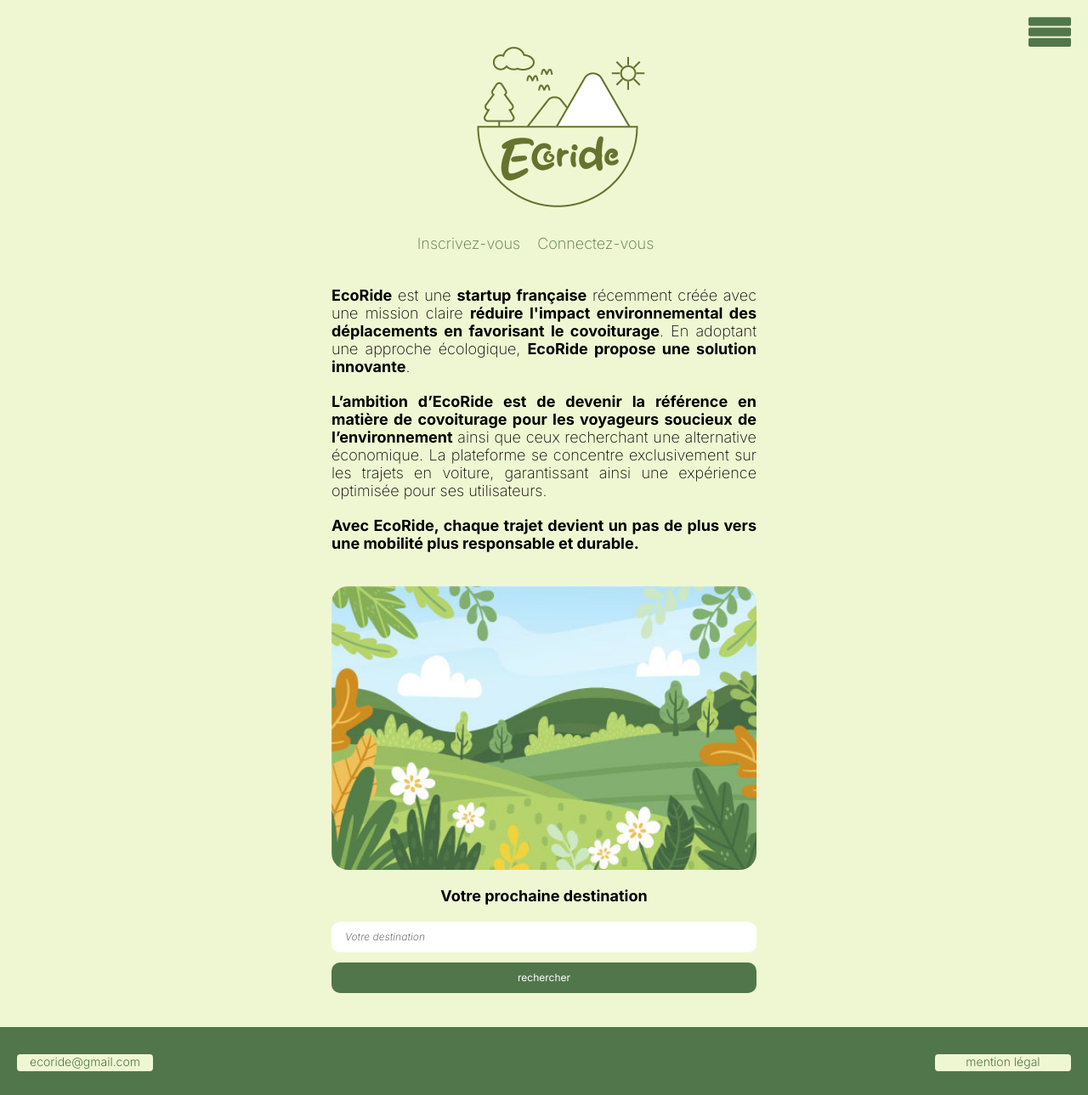
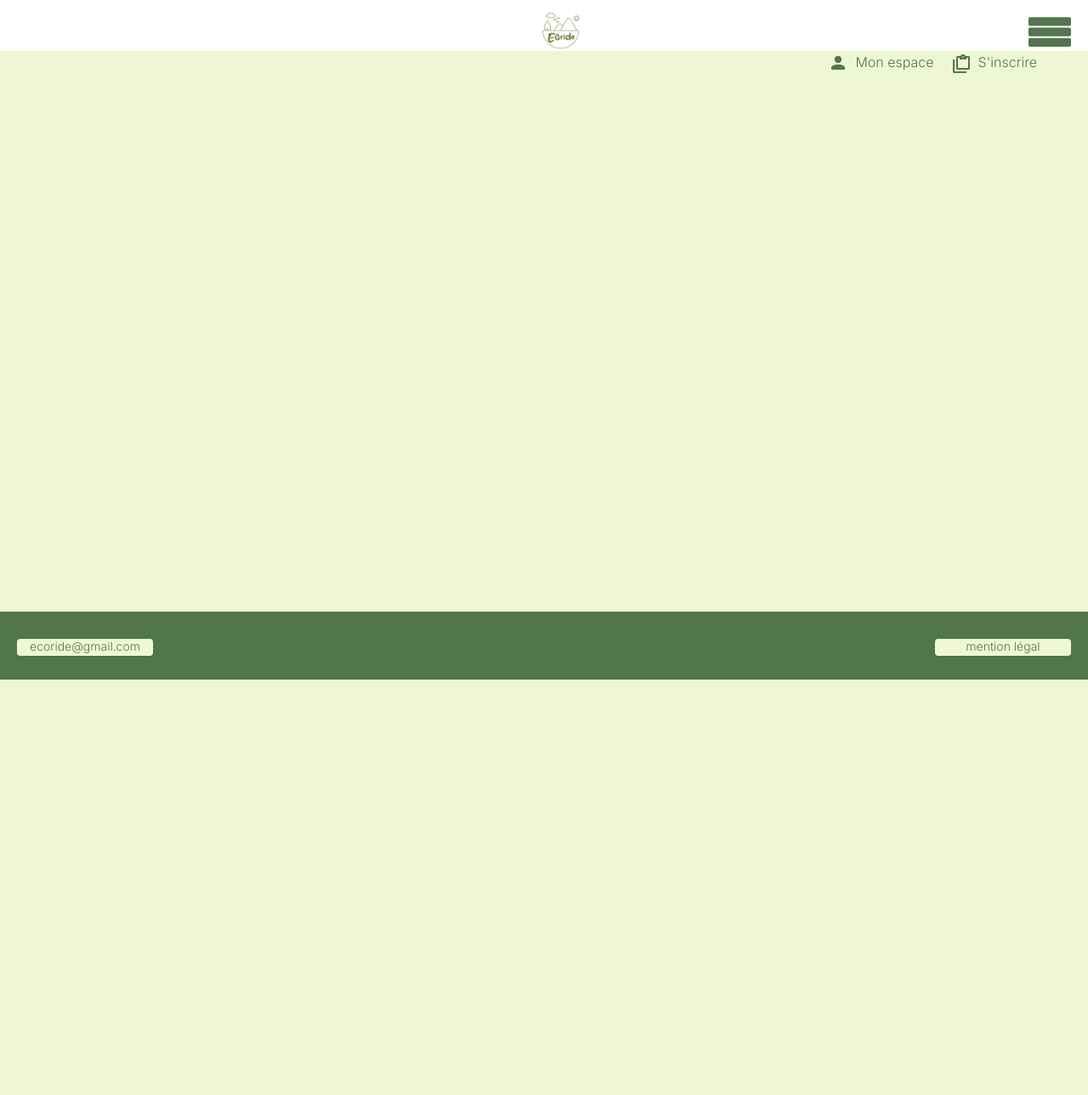
Before and after one commit to Minibrute90/ecoride, a PHP site: page / in a window 1280 px wide. Shown: the whole page at 85% size. After the commit the page ends 800 px from the top, so only its background shows below. Run offline with PHP 8.4, Linux system fonts and the light colour scheme.

Commit message:
refonte 2.0

```diff
--- a/css/style.css
+++ b/css/style.css
@@ -2,7 +2,7 @@
 
 * {
     font-family: "Inter", sans-serif;
-    font-size: large;
+    font-size: 16px;
     list-style: none;
     text-decoration: none;
     flex-wrap:initial;
@@ -34,6 +34,10 @@ p {
     font-weight: 200;
 }
 
+.picto_nav{
+    margin-right: -32px;
+}
+
 
 /*style header*/
 
@@ -41,42 +45,44 @@ header{
     display: flex;
     flex-direction: row;
     justify-content: space-between;
+    background-color: white;
+    width: 100%;
+    height: 60px;
 }
 
 .first_rows {
     display: flex;
     flex-direction: row;
-    justify-content:flex-start;
+    justify-content:left;
     align-items: center;
 }
 
 .second_rows {
-    margin-top: 20px;
+    display: flex;
+    flex-direction: row;
+    justify-content:right;
+    align-items: center;
+}
+
+.logo img{
+    width: 45px;
+    margin-left: 40px;
+    justify-content: center;
+}
+
+.navbar ul {
+    margin-left: 200px;
+    display: flex;
+    flex-direction: row;
+}
+
+.navbar li{
     margin-right: 40px;
 }
 
-.logo{
-    margin-top: 12px;
-    margin-left: 40px;
-}
-
-.navbar {
-   margin-left: 80px;
-}
-
-.navbar ul {
-    width: 460px;
-    padding: 20px;
-    background-color: white;
-    border-radius: 20px;
-    display: flex;
-    flex-direction: row;
-    justify-content: space-around;
-}
-
 .navbar a, nav.user a {
-    color :#51764B;
-    font-weight:200;
+    font-weight: 300;
+    color:#51764B
 }
 
 .navbar a:hover, nav.user a:hover{
@@ -84,17 +90,19 @@ header{
 }
 
 .navbar a.active {
-    font-weight: 900;
+    font-weight: 800;
     border-bottom: none;
 }
 
 nav.user ul{
+    margin-right: 20px;
     display: flex;
     flex-direction: row;
 }
 
 nav.user li{
-    margin-left: 20px;
+    margin-right: 20px;
+    margin-left: 40px;
 }
 
 
--- a/index.php
+++ b/index.php
@@ -27,8 +27,10 @@
     <div class="second_rows">
             <nav class ="user">
                 <ul>
-                    <li><a href="inscription.php">Inscrivez-vous</Inscrivez-vous></a></li>
-                    <li><a href="connection.php">Connectez-vous</a></li>
+                    <img class="picto_nav" src="img/perso.png" alt="picto espace personnel">
+                        <li><a href="connection.php">Mon espace</Inscrivez-vous></a></li>
+                    <img class="picto_nav" src="img/inscription.png" alt="picto espace personnel">
+                    <li><a href="inscription.php">S'inscrire</a></li>
                 <ul>
             <div class="menu_hamburger"><img src="img/bouton_burger.png" alt="menu hamburger"></div>
             </nav>
@@ -37,37 +39,11 @@
     </header>
 
     <section class="presentation">
-        <article class="presentation">
-            <p class="paragraphe">
-                <b>EcoRide</b> est une <b>startup française</b> récemment créée avec une mission claire
-                <b>réduire l'impact environnemental des déplacements en favorisant le covoiturage</b>.
-                En adoptant une approche écologique, <b>EcoRide propose une solution innovante</b>.
-            </p>
-            <p class="paragraphe">
-               <b>L’ambition d’EcoRide est de devenir la référence en matière de covoiturage pour les voyageurs
-                soucieux de l’environnement</b> ainsi que ceux recherchant une alternative économique.
-                La plateforme se concentre exclusivement sur les trajets en voiture,
-                garantissant ainsi une expérience optimisée pour ses utilisateurs.
-            </p>
-            <p class="paragraphe">
-               <b>Avec EcoRide, chaque trajet devient un pas de plus vers une mobilité plus responsable et durable.</b>
-            </p>
+        <article>
+
         </article>
 
-        <article class="presentation">
-            <div class="illustration_accueil">
-                <img src="img/illust_463.jpg" alt="illustration">
-            </div>
-            <div class="recherche">
-                    <h1 class="titre_recherche">Votre prochaine destination</h1>
-               <form action="#">
-                    <div class="position_recherche">
-                        <input class="accueil" type="text" placeholder="Votre destination" name="search">
-                        <input  type="submit" value="rechercher" onclick="#">
-                    </div>
-               </form>
-            </div>
-        </article>
+
     </section>
 
     <footer>
```
Also changed, not shown: img/inscription.png (added), img/perso.png (added).
